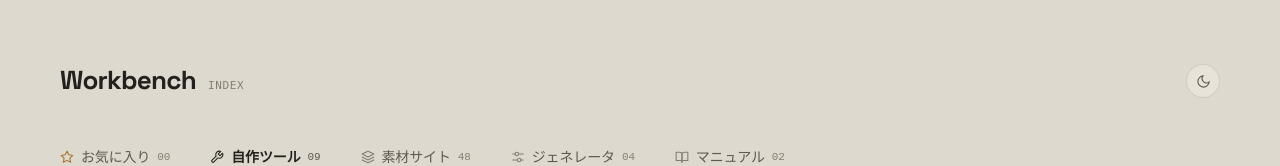
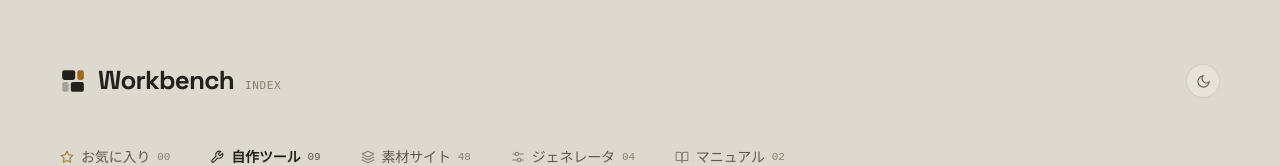
Before and after one commit to chi-papa/Workbench, a plain HTML site: page index.html in a window 1280 px wide. Shown: the top 166 px of the page. Drawn offline with Linux system fonts and the light colour scheme.

Commit message:
Update brand layout and add brand mark SVG

```diff
--- a/index.html
+++ b/index.html
@@ -113,8 +113,22 @@ header {
 
 .brand {
   display: flex;
+  align-items: center;
+  gap: 12px;
+}
+
+.brand-mark {
+  flex: none;
+  width: clamp(22px, 2.5vw, 26px);
+  height: clamp(22px, 2.5vw, 26px);
+  color: var(--ink);
+  display: block;
+}
+
+.brand-text {
+  display: flex;
   align-items: baseline;
-  gap: 12px;
+  gap: 11px;
 }
 
 .brand h1 {
@@ -497,8 +511,16 @@ button:focus-visible, a:focus-visible {
 <div class="wrap">
   <header>
     <div class="brand">
-      <h1>Workbench</h1>
-      <span class="meta">Index</span>
+      <svg class="brand-mark" viewBox="0 0 24 24" aria-hidden="true">
+        <rect x="2" y="2" width="12" height="9" rx="2" fill="currentColor"/>
+        <rect x="16" y="2" width="6" height="9" rx="2" fill="var(--star)"/>
+        <rect x="2" y="13" width="6" height="9" rx="2" fill="currentColor" opacity="0.3"/>
+        <rect x="10" y="13" width="12" height="9" rx="2" fill="currentColor"/>
+      </svg>
+      <div class="brand-text">
+        <h1>Workbench</h1>
+        <span class="meta">Index</span>
+      </div>
     </div>
     <button id="themeBtn" class="theme-btn" type="button" aria-label="テーマ切替" title="テーマ切替"></button>
   </header>
```
